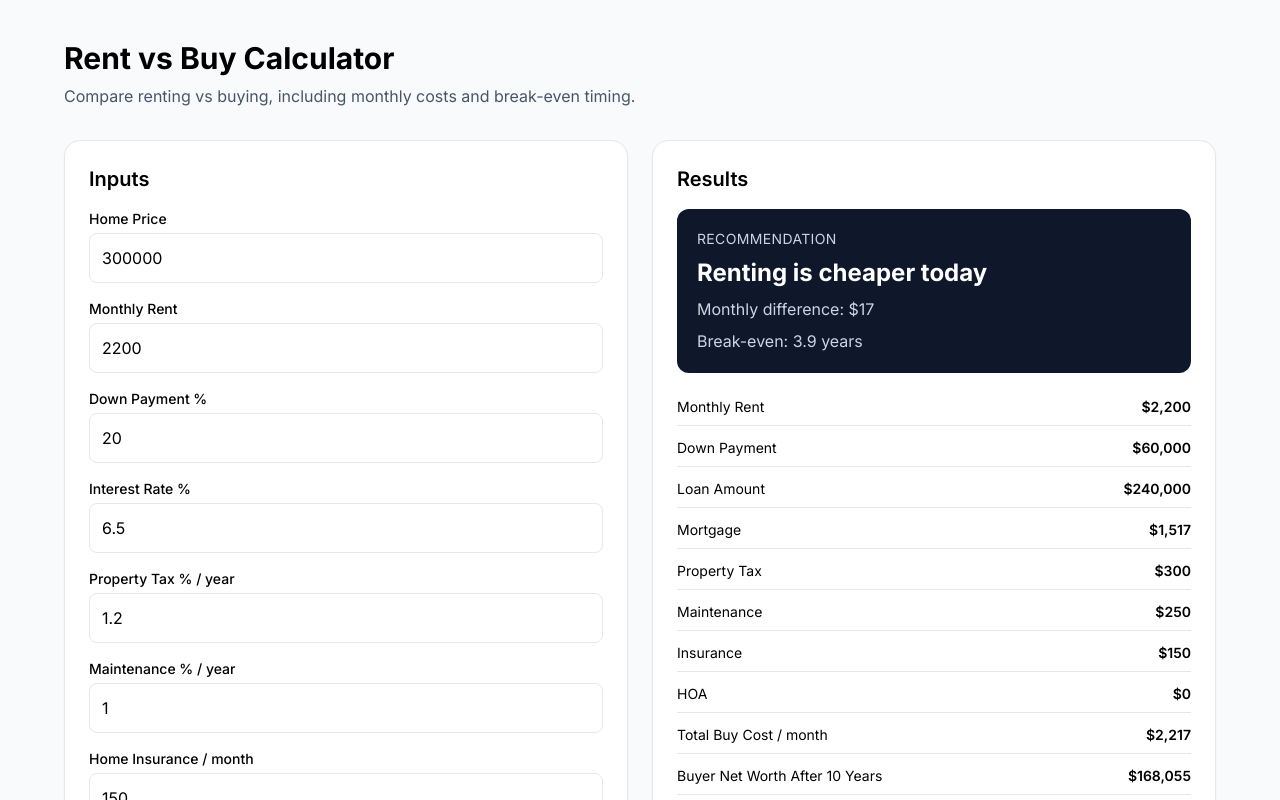
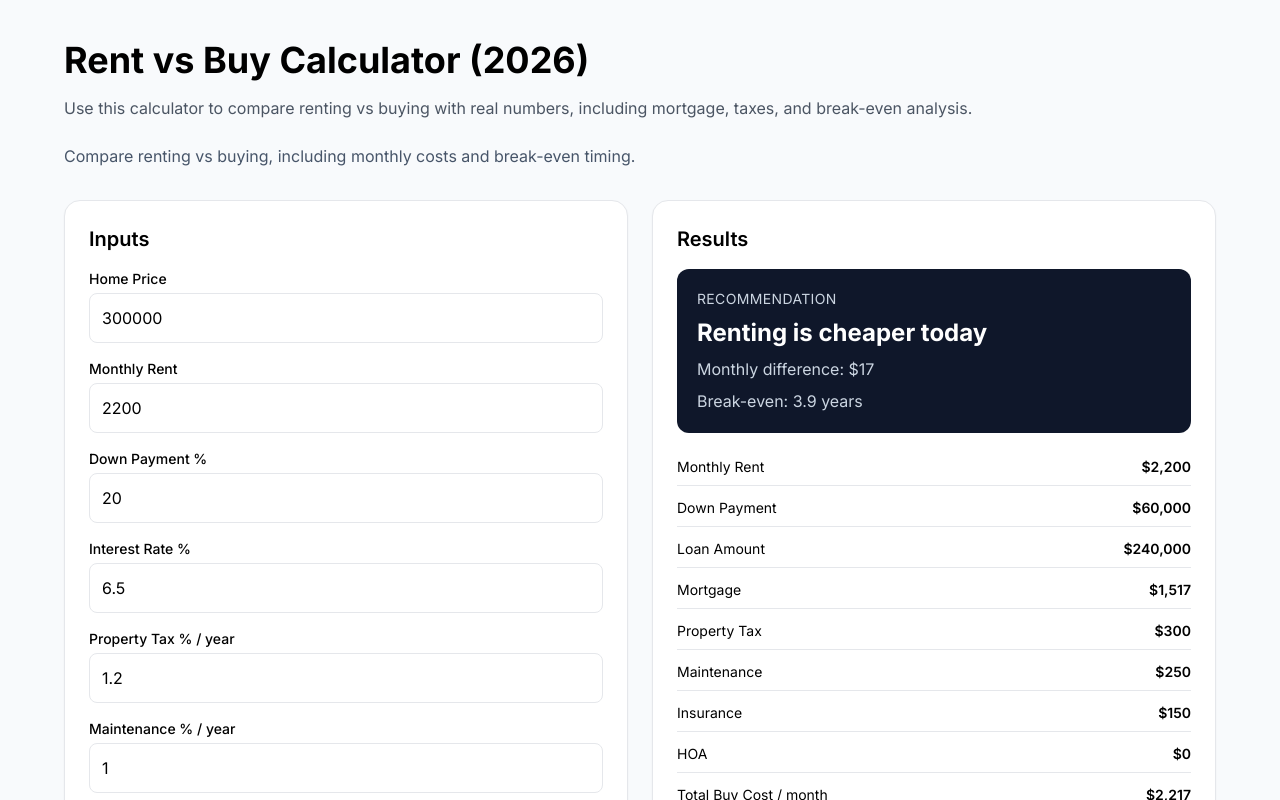
Before and after one commit to jlrrow/money-engine, a Next.js app: page / in a window 1280 px wide. Shown: the top 800 px of the page. Built offline with nearby package versions, Linux system fonts and the light colour scheme.

Commit message:
updated header and SEO text

```diff
--- a/app/page.tsx
+++ b/app/page.tsx
@@ -171,7 +171,14 @@ export default function Home() {
   return (
     <main className="min-h-screen bg-slate-50 p-6 md:p-10">
       <div className="mx-auto max-w-6xl">
-        <h1 className="text-3xl font-bold mb-2">Rent vs Buy Calculator</h1>
+        <h1 className="text-4xl font-bold mb-4">
+  Rent vs Buy Calculator (2026)
+</h1>
+
+<p className="mb-6 text-gray-600">
+  Use this calculator to compare renting vs buying with real numbers,
+  including mortgage, taxes, and break-even analysis.
+</p>
         <p className="text-slate-600 mb-8">
           Compare renting vs buying, including monthly costs and break-even timing.
         </p>
```
